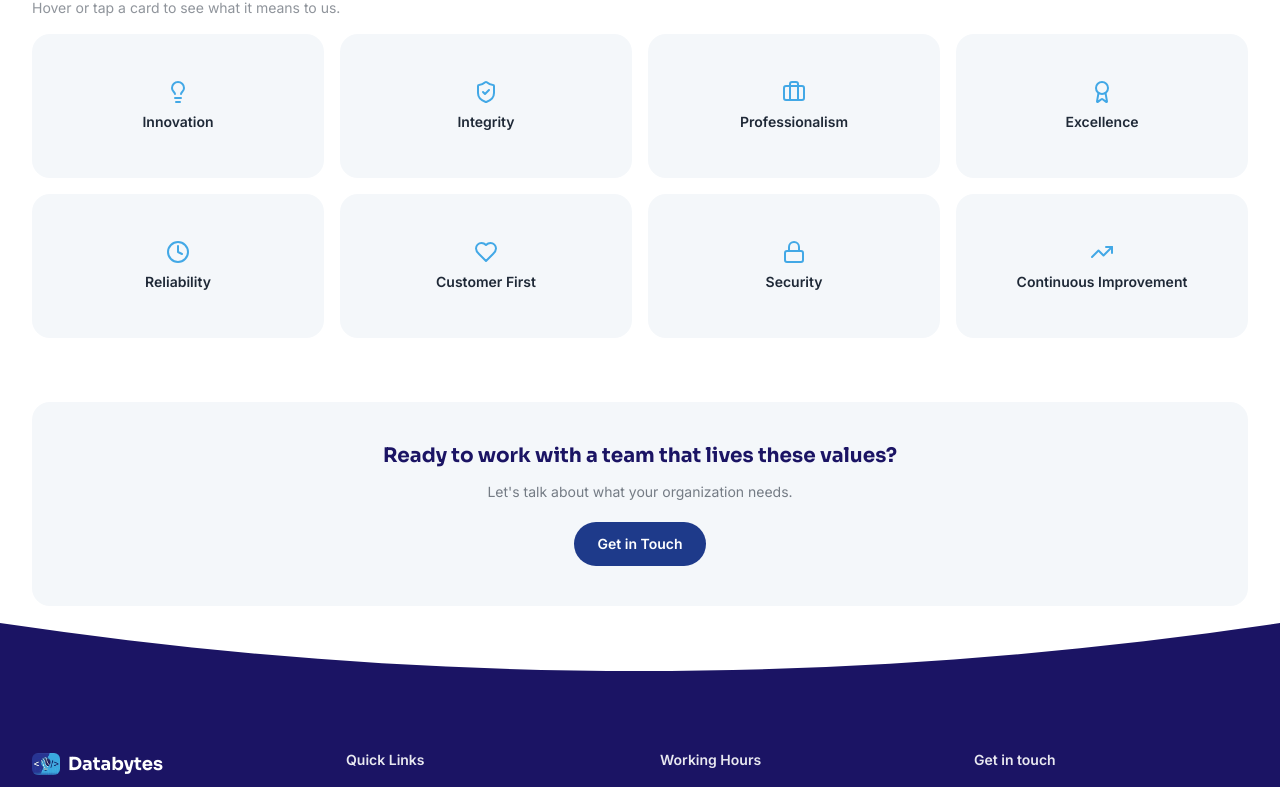
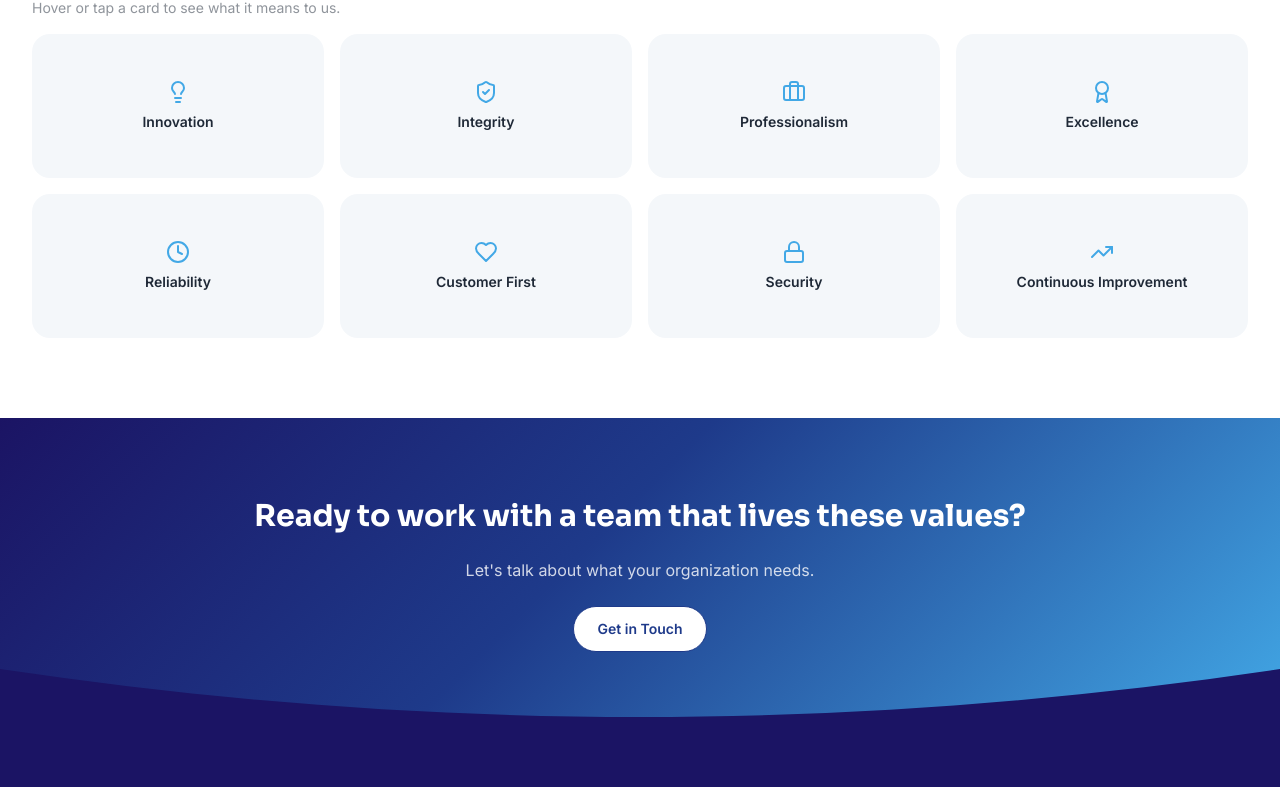
Before and after one commit to semelanie/Databytes, a Next.js app: page /about in a window 1280 px wide. Shown: the part 1998-2785 px from the top of the page. Built offline with nearby package versions, Linux system fonts and the light colour scheme.

Commit message:
Add files via upload

```diff
--- a/src/app/about/page.tsx
+++ b/src/app/about/page.tsx
@@ -1,10 +1,10 @@
 import type { Metadata } from "next";
 import { Container } from "@/components/ui/Container";
-import { Button } from "@/components/ui/Button";
 import { PhotoPageHeader } from "@/components/layout/PhotoPageHeader";
 import { PhotoCollage } from "@/components/sections/PhotoCollage";
 import { MissionVision } from "@/components/sections/MissionVision";
 import { CoreValues } from "@/components/sections/CoreValues";
+import { CTA } from "@/components/sections/CTA";
 
 export const metadata: Metadata = { title: "About" };
 
@@ -19,6 +19,7 @@ export default function AboutPage() {
         imageAlt="A calm, plant-filled workspace with a laptop"
         ctaLabel="Get in Touch"
         ctaHref="/contact"
+        overlay="filter"
       />
 
       <Container className="py-20">
@@ -61,19 +62,14 @@ export default function AboutPage() {
           Hover or tap a card to see what it means to us.
         </p>
         <CoreValues />
+      </Container>
 
-        <div className="mt-16 flex flex-col items-center gap-3 rounded-card bg-mist p-10 text-center">
-          <h3 className="font-display text-xl font-bold text-navy">
-            Ready to work with a team that lives these values?
-          </h3>
-          <p className="max-w-md text-sm text-ink/60">
-            Let&apos;s talk about what your organization needs.
-          </p>
-          <Button href="/contact" className="mt-2">
-            Get in Touch
-          </Button>
-        </div>
-      </Container>
+      <CTA
+        title="Ready to work with a team that lives these values?"
+        subtitle="Let's talk about what your organization needs."
+        buttonLabel="Get in Touch"
+        buttonHref="/contact"
+      />
     </>
   );
 }
```
